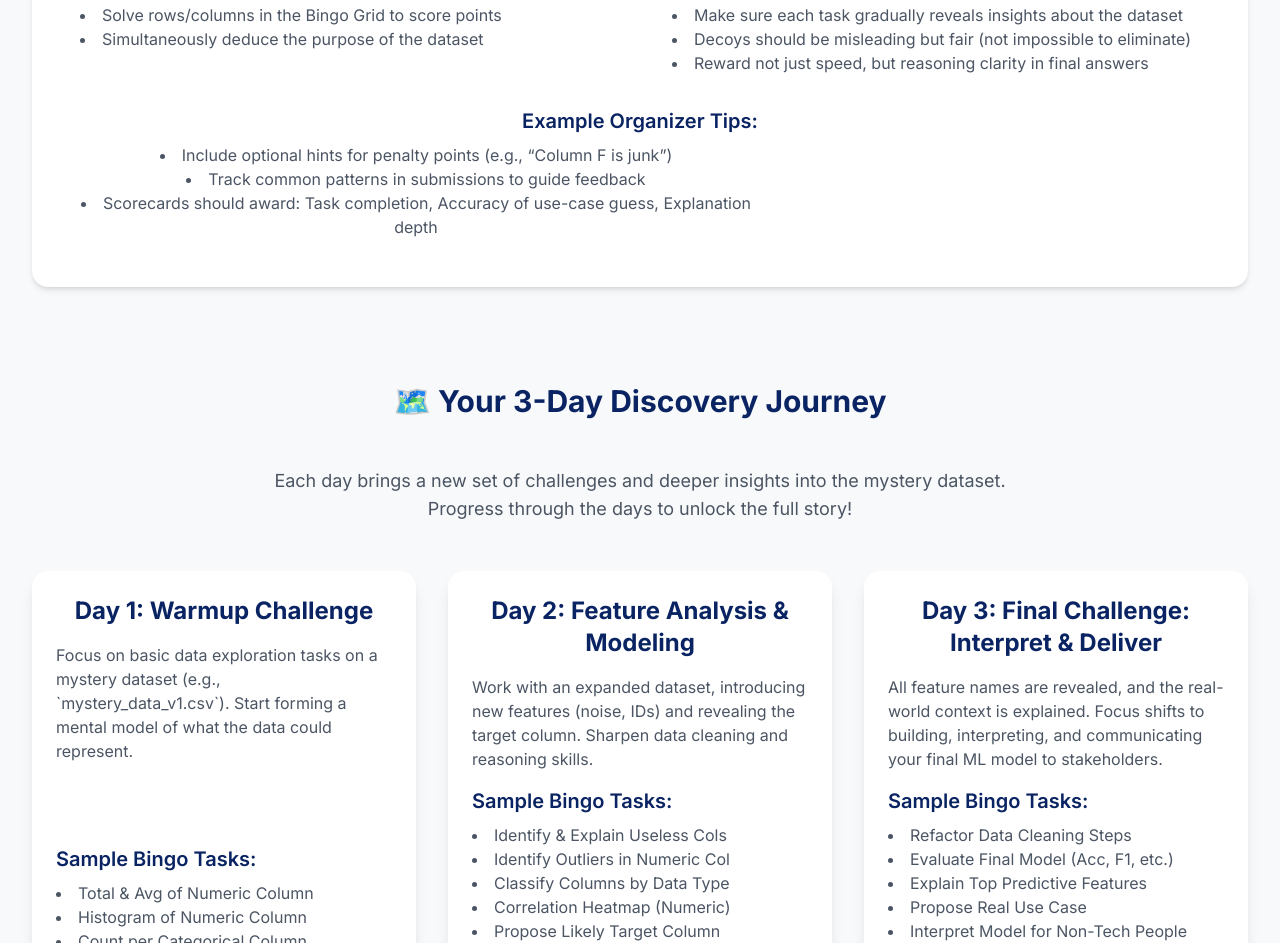
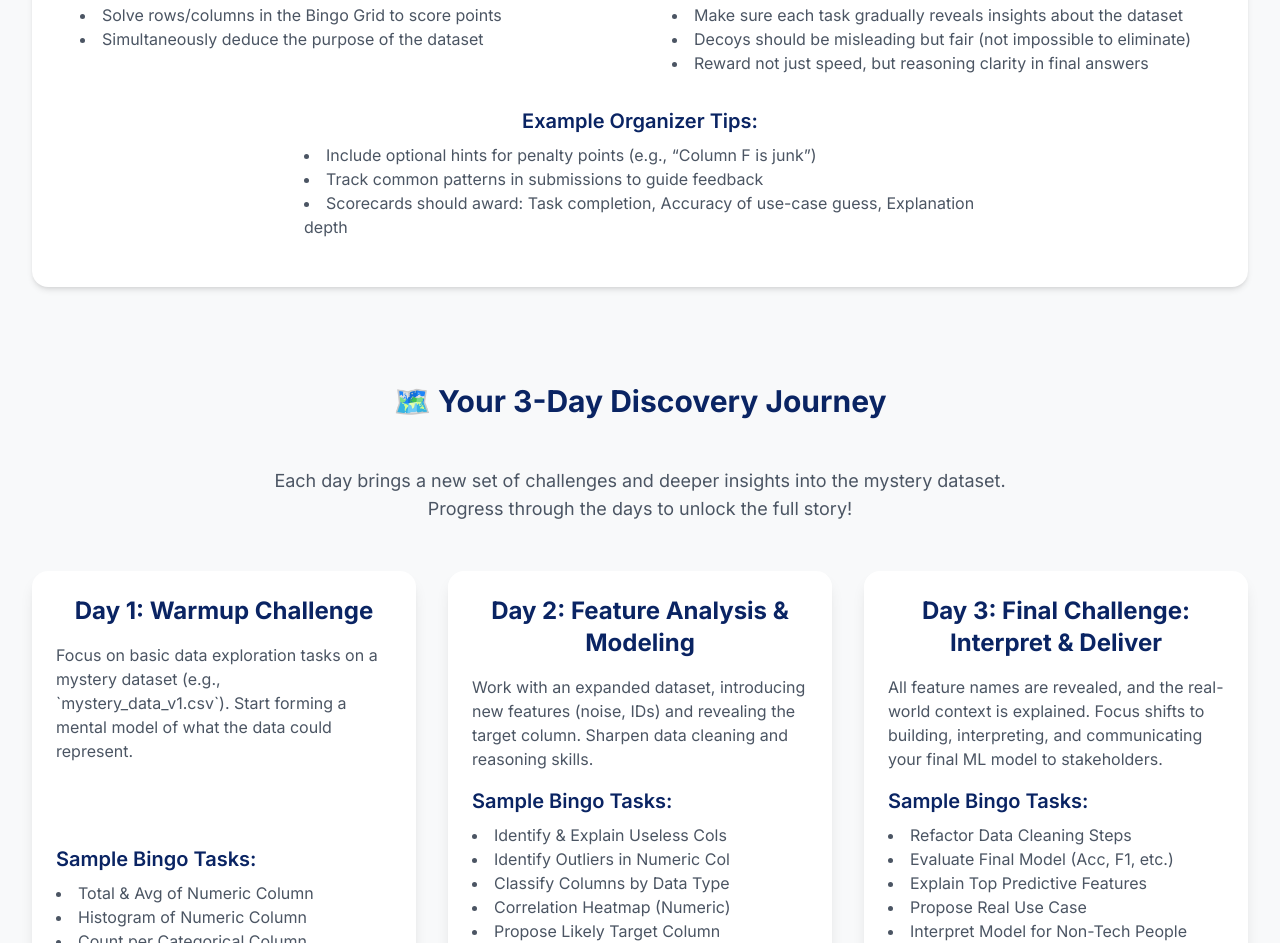
Before and after one commit to Yxsh15/ml-bingo, a plain HTML site: page index.html in a window 1280 px wide. Shown: the part 3024-3967 px from the top of the page. Drawn offline with nearby package versions, Linux system fonts and the light colour scheme.

Commit message:
Update index.html

```diff
--- a/index.html
+++ b/index.html
@@ -250,7 +250,7 @@
                     </div>
                 </div>
                 <h4 class="text-xl font-semibold text-[#0A2463] mb-2 mt-4 text-center">Example Organizer Tips:</h4>
-                <ul class="list-disc list-inside text-gray-600 mb-4 ml-4 text-center mx-auto max-w-2xl">
+                <ul class="list-disc list-inside text-gray-600 mb-4 mx-auto max-w-2xl text-left">
                     <li>Include optional hints for penalty points (e.g., “Column F is junk”)</li>
                     <li>Track common patterns in submissions to guide feedback</li>
                     <li>Scorecards should award: Task completion, Accuracy of use-case guess, Explanation depth</li>
```
